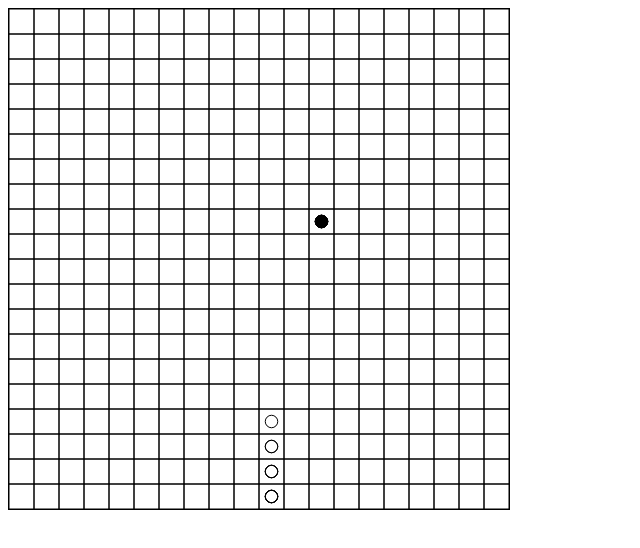
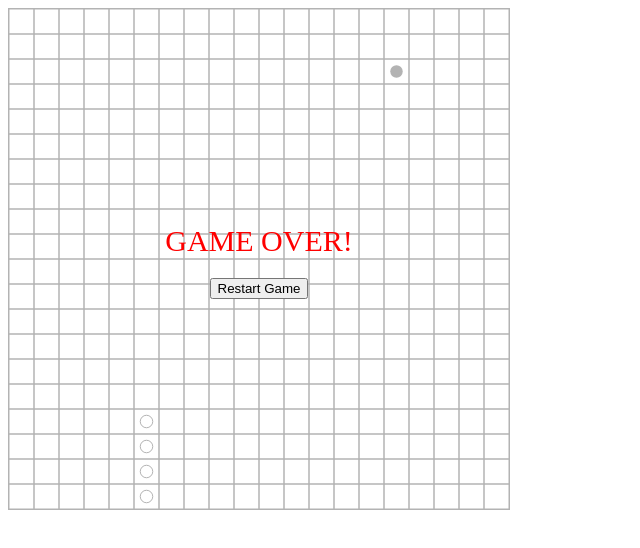
Before and after one commit to jkarolonek-neducatio/snake, a website built with webpack: page src/public/index.html in a window 1280 px wide. Shown: the whole page, without its empty margins (0-640 px from the left). Built offline with nearby package versions, Linux system fonts and the light colour scheme.

Commit message:
added simple game over screen and restart functionality

```diff
--- a/src/app/index.js
+++ b/src/app/index.js
@@ -1,11 +1,20 @@
 import '../style/app.scss';
 import Grid from './modules/grid';
+
 document.addEventListener('DOMContentLoaded', (event) => {
+  const wrapper = document.getElementsByClassName('wrapper')[0];
   const snakeBoard = document.getElementById('snake-board');
+  const restartBtn = document.getElementsByClassName('restart-btn')[0];
 
   const tileSize = 25;
   const tileX = 20;
   const tileY = 20;
 
-  const grid = new Grid(snakeBoard, tileX, tileY, tileSize);
+  let grid = new Grid(wrapper, snakeBoard, tileX, tileY, tileSize);
+
+  restartBtn.addEventListener('click', () => {
+    grid.wrapper.classList.remove('game-over');
+    grid = new Grid(wrapper, snakeBoard, tileX, tileY, tileSize);
+  });
+
 });
--- a/src/app/modules/grid.js
+++ b/src/app/modules/grid.js
@@ -1,13 +1,14 @@
 class Grid {
-  constructor(canvas, tileRow, tileCol, tileSize) {
+  constructor(wrapper, canvas, tileRow, tileCol, tileSize) {
+    this.wrapper = wrapper;
     this.canvas = canvas;
     this.tileRow = tileRow;
     this.tileCol = tileCol;
     this.tileSize = tileSize;
     this.context = this.canvas.getContext('2d');
     this.direction = 'down';
-    this.bonus = false;
-    this.snake = [[10, 10], [11, 10], [12, 10], [13, 10], [14, 10]];
+    this.gameState = 'initial';
+    this.snake = [[5, 5], [6, 5], [7, 5], [8, 5], [9, 5]];
     this.update();
     window.addEventListener('keydown', this.keydownHandler);
   }
@@ -63,48 +64,56 @@ class Grid {
         directionRow = 1;
       }
       this.createGrid();
-      this.randomizeBonus();
       this.snake.unshift([this.snake[0][0] + directionCol, this.snake[0][1] + directionRow]);
       if (this.snake[0][0] !== this.bonusCol || this.snake[0][1] !== this.bonusRow) {
         this.snake.splice(-1, 1);
-      }
-      if (this.snake[0][0] === this.bonusCol && this.snake[0][1] === this.bonusRow) {
-        this.bonus = false;
-        this.context.beginPath();
+      } else {
         this.randomizeBonus();
       }
       for (let i = 1; i < this.snake.length; i += 1) {
         if (this.snake[0][0] === this.snake[i][0] && this.snake[0][1] === this.snake[i][1]) {
-          clearInterval(this.mainInterval);
+          this.stopGame();
         }
       }
       if (this.snake[0][0] < 0 || this.snake[0][0] > this.tileCol - 1 || this.snake[0][1] < 0 || this.snake[0][1] > this.tileRow - 1) {
         clearInterval(this.mainInterval);
+        this.stopGame();
       }
-      this.context.fill();
+
       for (let i = 0; i < this.snake.length; i += 1) {
+        this.context.beginPath();
         this.context.moveTo((this.snake[i][0] + 0.75) * this.tileSize, (this.snake[i][1] + 0.5) * this.tileSize);
         this.context.arc((this.snake[i][0] + 0.5) * this.tileSize, (this.snake[i][1] + 0.5) * this.tileSize, this.tileSize / 4, 0, 2 * Math.PI);
         this.context.stroke();
       }
+      this.context.beginPath();
+      this.context.arc((this.bonusCol + 0.50) * this.tileSize, (this.bonusRow + 0.5) * this.tileSize, this.tileSize / 4, 0, 2 * Math.PI);
+      this.context.fill();
     }, 200);
+    this.randomizeBonus();
   }
 
   randomizeBonus() {
-    let isBonusOkay = true;
+    let isBonusOkay;
     do {
-      if (this.bonus === false) {
-        this.bonusCol = (Math.floor(Math.random() * (this.tileCol)));
-        this.bonusRow = (Math.floor(Math.random() * (this.tileRow)));
-        for (let i = 0; i < this.snake.length; i += 1) {
-          if (this.bonusCol === this.snake[i][0] && this.bonusRow === this.snake[i][1]) {
-            isBonusOkay = false;
-          }
+      isBonusOkay = true;
+      this.bonusCol = (Math.floor(Math.random() * (this.tileCol)));
+      this.bonusRow = (Math.floor(Math.random() * (this.tileRow)));
+      for (let i = 0; i < this.snake.length; i += 1) {
+        if (this.bonusCol === this.snake[i][0] && this.bonusRow === this.snake[i][1]) {
+          isBonusOkay = false;
         }
-        this.bonus = true;
       }
     } while (isBonusOkay === false);
-    this.context.arc((this.bonusCol + 0.50) * this.tileSize, (this.bonusRow + 0.5) * this.tileSize, this.tileSize / 4, 0, 2 * Math.PI);
+  }
+
+  stopGame() {
+    clearInterval(this.mainInterval);
+    this.gameState = 'lost';
+    if (this.gameState === 'lost') {
+      this.wrapper.classList.add('game-over');
+    }
+    window.removeEventListener('keydown', this.keydownHandler);
   }
 }
 
--- a/src/public/index.html
+++ b/src/public/index.html
@@ -9,7 +9,11 @@
   </head>
   <body>
     <div class="wrapper">
-        <canvas id="snake-board" class="board" width="500" height="500"></canvas>
+      <canvas id="snake-board" class="board" width="500" height="500"></canvas>
+        <div class="restart-overlay">
+          <span>GAME OVER!</span>
+          <button class="restart-btn">Restart Game</button>
+        </div>
     </div>
   </body>
 </html>
--- a/src/style/app.scss
+++ b/src/style/app.scss
@@ -1,3 +1,27 @@
 .board {
   border: 1px solid #000;
 }
+.wrapper {
+  position: relative;
+  display: inline-block;
+  .restart-overlay {
+    display: none;
+    position: absolute;
+    top: 0;
+    right: 0;
+    bottom: 0;
+    left: 0;
+    flex-direction: column;
+    justify-content: center;
+    align-items: center;
+    background-color: rgba(255, 255, 255, 0.7);
+    span {
+      font-size: 30px;
+      color: red;
+      margin-bottom: 20px;
+    }
+  }
+  &.game-over .restart-overlay {
+    display: flex;
+  }
+}
```
